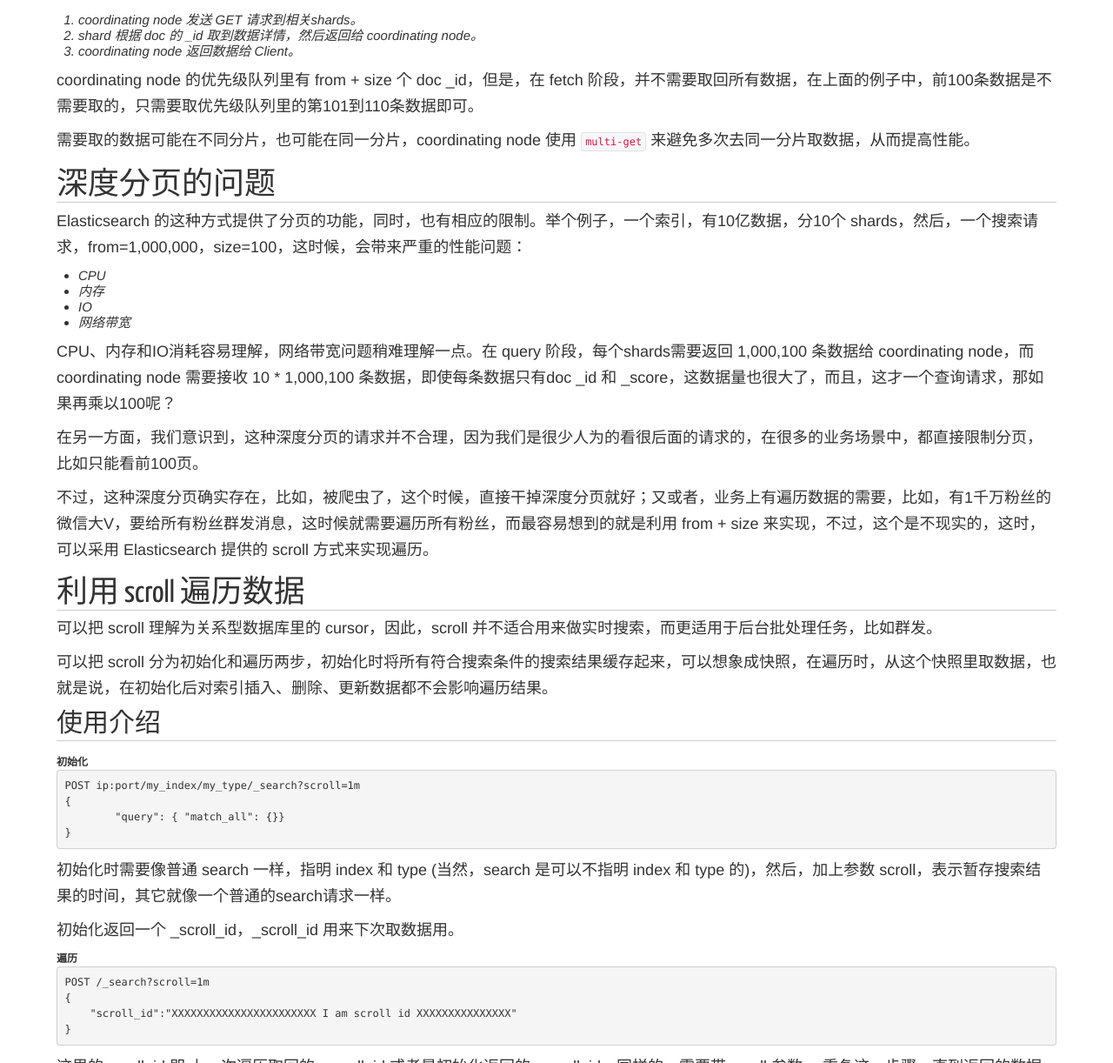
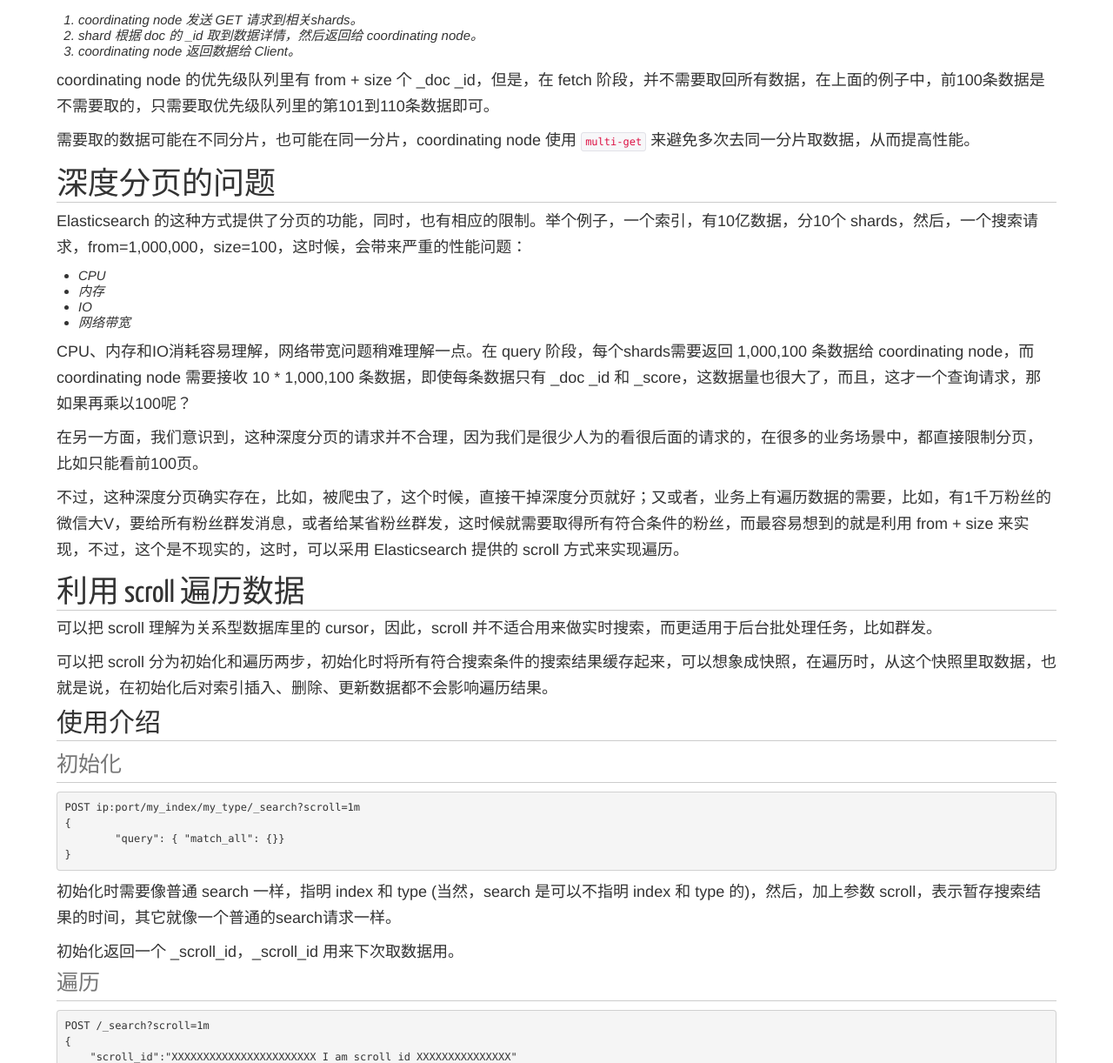
Before and after one commit to lxWei/lxwei.github.com, a Jekyll site: the page built from _posts/2016/2016-05-14-使用scroll实现Elasticsearch数据遍历和深度分页.md, in a window 1280 px wide and 1400 px high, scrolled down 1697 px. Shown: the part 178-1400 px from the top of the window at 87% size. Built offline with Jekyll 4.4.1, drawn with Linux system fonts in a browser that asks for light colours; nearby versions of some CDN libraries; comment, search, counter and statistics services are not loaded; some of the changed text lies outside the part shown.

Commit message:
es scroll fix

````diff
--- a/_posts/2016/2016-05-14-使用scroll实现Elasticsearch数据遍历和深度分页.md
+++ b/_posts/2016/2016-05-14-使用scroll实现Elasticsearch数据遍历和深度分页.md
@@ -54,7 +54,7 @@
 2. shard 根据 doc 的 _id 取到数据详情，然后返回给 coordinating node。
 3. coordinating node 返回数据给 Client。
 
-coordinating node 的优先级队列里有 from + size 个 doc _id，但是，在 fetch 阶段，并不需要取回所有数据，在上面的例子中，前100条数据是不需要取的，只需要取优先级队列里的第101到110条数据即可。
+coordinating node 的优先级队列里有 from + size 个 _doc _id，但是，在 fetch 阶段，并不需要取回所有数据，在上面的例子中，前100条数据是不需要取的，只需要取优先级队列里的第101到110条数据即可。
 
 需要取的数据可能在不同分片，也可能在同一分片，coordinating node 使用 `multi-get` 来避免多次去同一分片取数据，从而提高性能。
 
@@ -67,11 +67,11 @@
 * IO
 * 网络带宽
 
-CPU、内存和IO消耗容易理解，网络带宽问题稍难理解一点。在 query 阶段，每个shards需要返回 1,000,100 条数据给 coordinating node，而 coordinating node 需要接收 10 * 1,000,100 条数据，即使每条数据只有doc _id 和 _score，这数据量也很大了，而且，这才一个查询请求，那如果再乘以100呢？
+CPU、内存和IO消耗容易理解，网络带宽问题稍难理解一点。在 query 阶段，每个shards需要返回 1,000,100 条数据给 coordinating node，而 coordinating node 需要接收 10 * 1,000,100 条数据，即使每条数据只有 _doc _id 和 _score，这数据量也很大了，而且，这才一个查询请求，那如果再乘以100呢？
 
 在另一方面，我们意识到，这种深度分页的请求并不合理，因为我们是很少人为的看很后面的请求的，在很多的业务场景中，都直接限制分页，比如只能看前100页。
 
-不过，这种深度分页确实存在，比如，被爬虫了，这个时候，直接干掉深度分页就好；又或者，业务上有遍历数据的需要，比如，有1千万粉丝的微信大V，要给所有粉丝群发消息，这时候就需要遍历所有粉丝，而最容易想到的就是利用 from + size 来实现，不过，这个是不现实的，这时，可以采用 Elasticsearch 提供的 scroll 方式来实现遍历。
+不过，这种深度分页确实存在，比如，被爬虫了，这个时候，直接干掉深度分页就好；又或者，业务上有遍历数据的需要，比如，有1千万粉丝的微信大V，要给所有粉丝群发消息，或者给某省粉丝群发，这时候就需要取得所有符合条件的粉丝，而最容易想到的就是利用 from + size 来实现，不过，这个是不现实的，这时，可以采用 Elasticsearch 提供的 scroll 方式来实现遍历。
 
 
 # 利用 scroll 遍历数据
@@ -80,7 +80,7 @@
 可以把 scroll 分为初始化和遍历两步，初始化时将所有符合搜索条件的搜索结果缓存起来，可以想象成快照，在遍历时，从这个快照里取数据，也就是说，在初始化后对索引插入、删除、更新数据都不会影响遍历结果。
 
 ## 使用介绍
-##### 初始化
+### 初始化
 
 ```
 POST ip:port/my_index/my_type/_search?scroll=1m
@@ -120,12 +121,13 @@
 
 Scroll-Scan 方式与普通 scroll 有几点不同：
 
-1. Scroll-Scan 结果没有排序，按 index 顺序返回。
+1. Scroll-Scan 结果没有排序，按 index 顺序返回，没有排序，可以提高取数据性能。
 2. 初始化时只返回 _scroll_id，没有具体的 hits 结果。
 3. size 控制的是每个分片的返回的数据量而不是整个请求返回的数据量。
 
 ## Java 实现
-##### 初始化
+### 初始化
+
 ```
 try {
     response = esClient.prepareSearch(index)
@@ -140,9 +142,11 @@
     // handle Exception
 }
 ```
+
 初始化返回 _scroll_id，然后，用 _scroll_id 去遍历，注意，上面的query是一个JSONObject，不过这里很多种实现方式，我这儿只是个例子。
 
-##### 遍历
+### 遍历
+
 ```
 try {
     response = esClient.prepareSearchScroll(scrollId)
````
Also changed, not shown: other parts of _posts/2016/2016-05-14-使用scroll实现Elasticsearch数据遍历和深度分页.md (+7 -4 lines).
